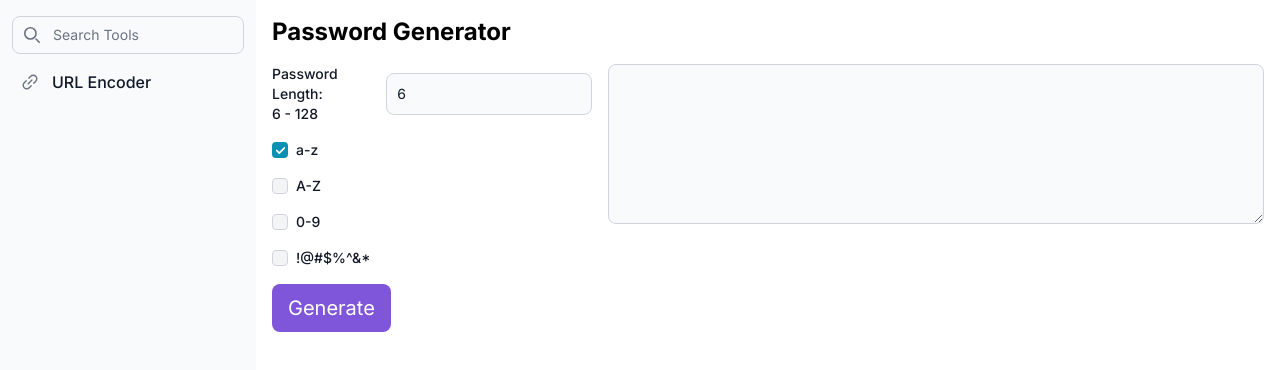
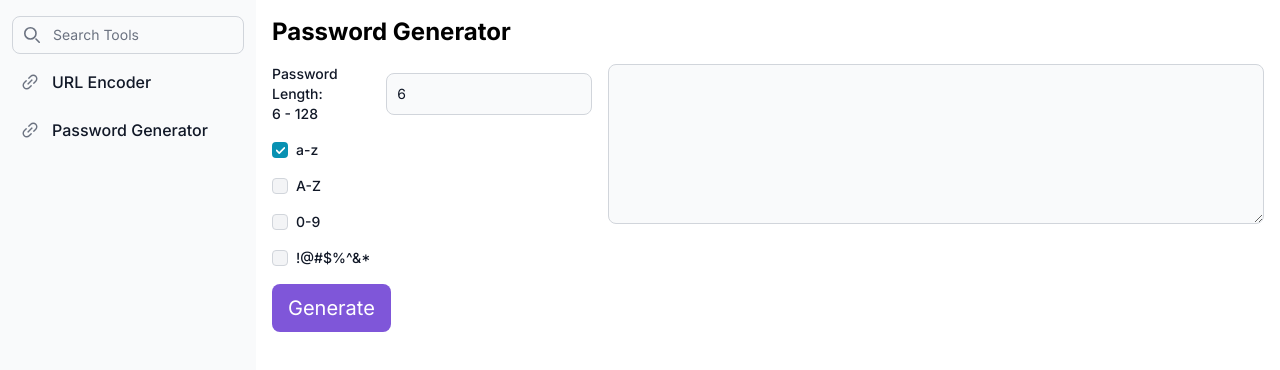
Before and after one commit to anampartho/help-a-dev, a Next.js app: page /tools in a window 1280 px wide. Shown: the top 370 px of the page. Built offline with nearby package versions, Linux system fonts and the light colour scheme.

Commit message:
Add password generator menu item

```diff
--- a/src/components/Menu/index.tsx
+++ b/src/components/Menu/index.tsx
@@ -4,6 +4,7 @@ const Menu = () => {
   return (
     <ul className="space-y-2 font-medium">
       <MenuItem name="URL Encoder" href="#url-encoder" />
+      <MenuItem name="Password Generator" href="#password-generator" />
     </ul>
   );
 };
```
